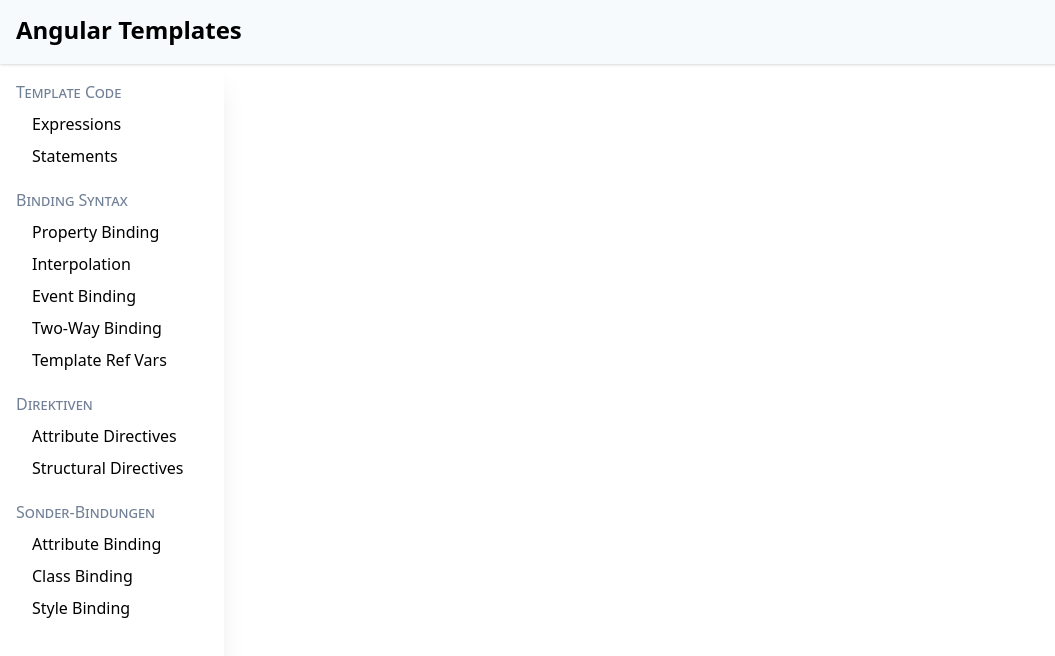
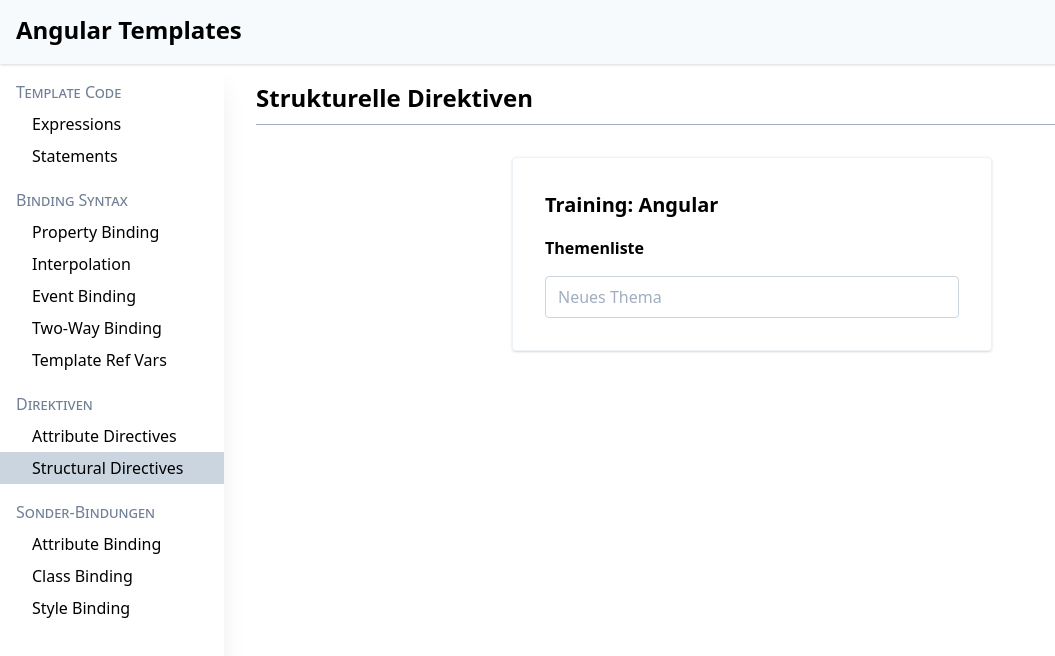
Before and after one commit to lean-ng/edu-templates, an Angular app: page /struct-directive in a window 1280 px wide. Before the commit this address led to /. Shown: the top 656 px of the page, without its empty margins (0-1055 px from the left). Built offline with nearby package versions, Linux system fonts and the light colour scheme.

Commit message:
Add structural directive starter.

```diff
--- a/src/app/app.module.ts
+++ b/src/app/app.module.ts
@@ -12,6 +12,7 @@
 import { TwoWayComponent } from './edu/two-way/two-way.component';
 import { TemplateRefVarsComponent } from './edu/template-ref-vars/template-ref-vars.component';
 import { AttributeDirectivesComponent } from './edu/attribute-directives/attribute-directives.component';
+import { StructuralDirectivesComponent } from './edu/structural-directives/structural-directives.component';
 
 const routes: Route[] = [
   { path: '', component: HomeComponent },
@@ -21,6 +22,7 @@
   { path: 'two-way', component: TwoWayComponent },
   { path: 'ref-vars', component: TemplateRefVarsComponent },
   { path: 'attr-directive', component: AttributeDirectivesComponent },
+  { path: 'struct-directive', component: StructuralDirectivesComponent },
 ];
 
 @NgModule({
@@ -33,7 +35,8 @@
     EventBindingComponent,
     TwoWayComponent,
     TemplateRefVarsComponent,
-    AttributeDirectivesComponent
+    AttributeDirectivesComponent,
+    StructuralDirectivesComponent
   ],
   imports: [
     BrowserModule,
--- /dev/null
+++ b/src/app/edu/structural-directives/structural-directives.component.css
@@ -0,0 +1,9 @@
+ul {
+  padding-left: 2rem;
+  list-style-type: disc;
+}
+
+ul li.completed {
+  text-decoration: line-through;
+  user-select: none;
+}
--- /dev/null
+++ b/src/app/edu/structural-directives/structural-directives.component.html
@@ -0,0 +1,23 @@
+<div class="edu-sample">
+  <h2>Strukturelle Direktiven</h2>
+  <div class="card">
+    <header class="card-header">
+      Training: <a [href]="frameworkHomepage" target="_blank">{{ frameworkTitle }}</a>
+    </header>
+    <div class="card-content">
+      <!-- Nicht rendern, wenn noch keine Topics da sind. Stattdessen Hinweis -->
+      <div class="card-content-title">
+        Themenliste
+      </div>
+      <!-- Iterieren über alle Topics -->
+      <!-- Completed CSS-Klasse setzten-->
+      <!-- Togglen des Completed States über doppelclick -->
+      <ul>
+      </ul>
+      <!-- Thema hinzufügen nach Enter -->
+      <div class="simple-form mt-4">
+        <input #fld type="text" placeholder="Neues Thema" class="block w-full mr-4">
+      </div>
+    </div>
+  </div>
+</div>
--- /dev/null
+++ b/src/app/edu/structural-directives/structural-directives.component.ts
@@ -0,0 +1,26 @@
+import { Component, OnInit } from '@angular/core';
+
+@Component({
+  selector: 'app-structural-directives',
+  templateUrl: './structural-directives.component.html',
+  styleUrls: ['./structural-directives.component.css']
+})
+export class StructuralDirectivesComponent implements OnInit {
+
+  frameworkTitle = 'Angular';
+  frameworkHomepage = 'angular.io';
+  topics = [];
+
+  constructor() { }
+
+  ngOnInit(): void {
+  }
+
+  addTopic(title: string): void {
+
+  }
+
+  toggleTopic(topic: { title: string, completed: boolean}): void {
+
+  }
+}
--- a/src/app/nav/nav.component.html
+++ b/src/app/nav/nav.component.html
@@ -42,8 +42,8 @@
       <li routerLinkActive="active">
         <a routerLink="/attr-directive">Attribute Directives</a>
       </li>
-      <li>
-        <a href="#">Structural Directives</a>
+      <li routerLinkActive="active">
+        <a routerLink="/struct-directive">Structural Directives</a>
       </li>
     </ul>
   </div>
```
Also changed, not shown: 1 other file (tests, documents, lock files or other folders).
